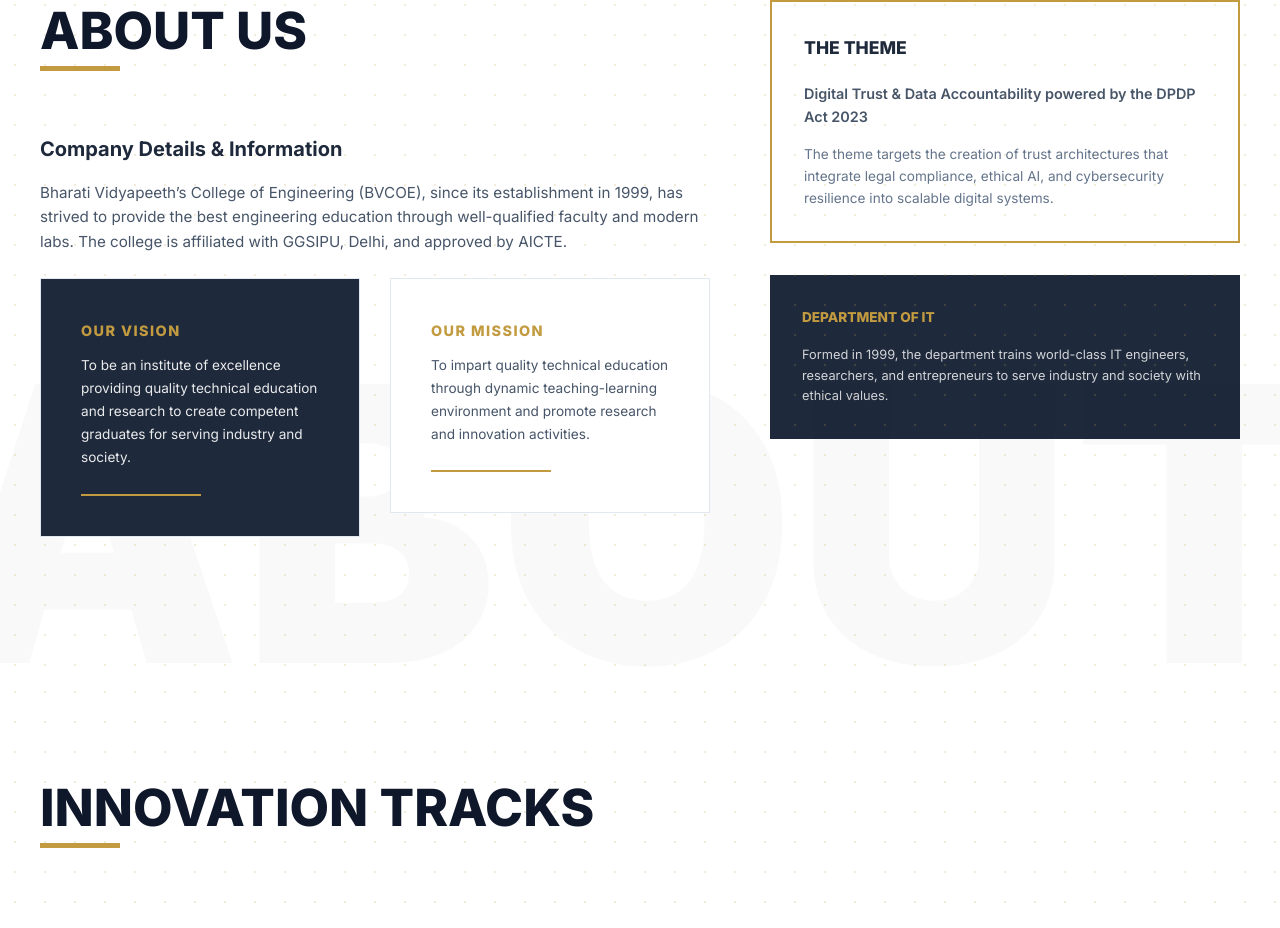
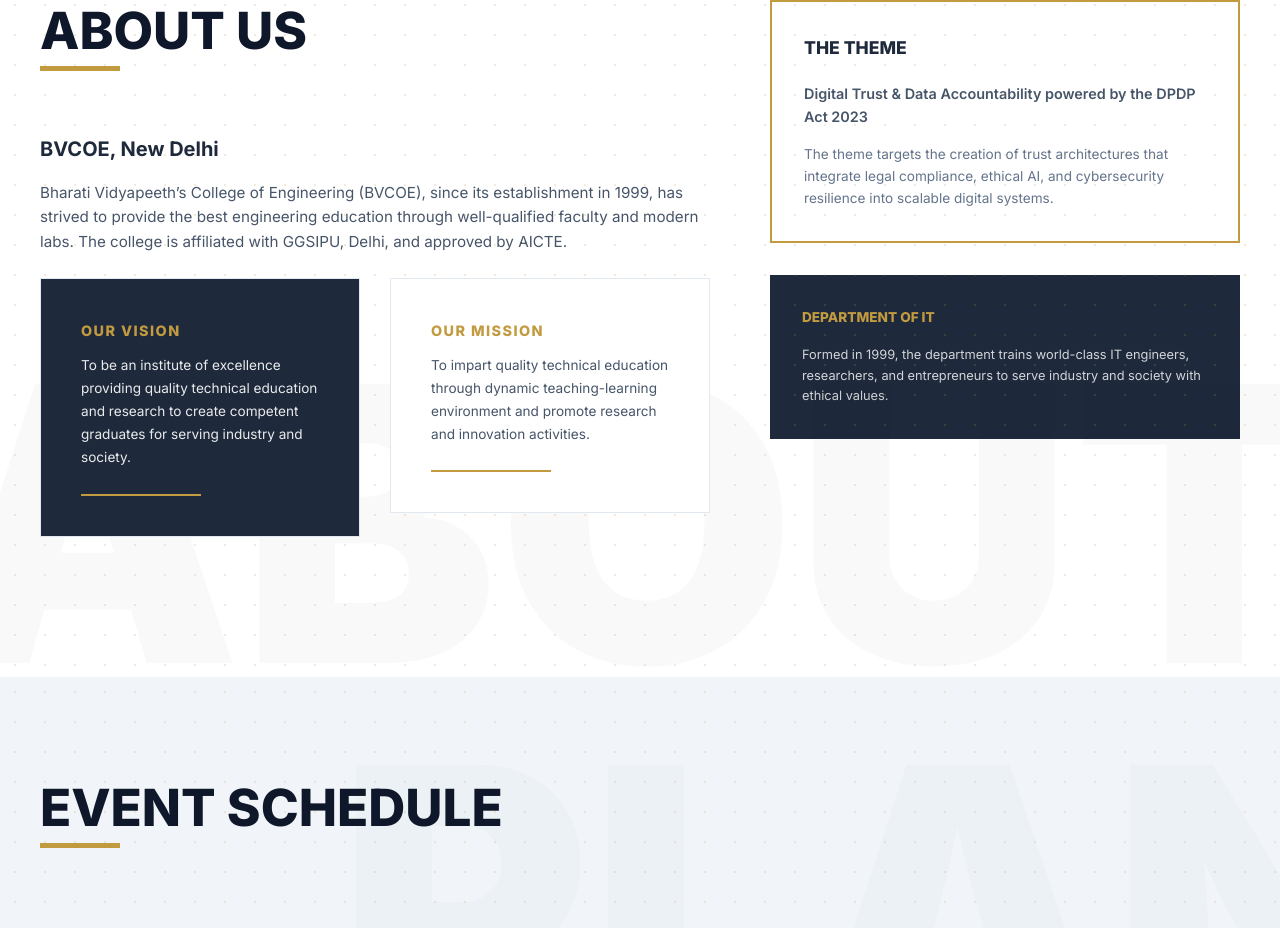
Before and after one commit to Shashankg27/IT-Hackathon, a Next.js app in the folder frontend/: page / in a window 1280 px wide. Shown: the part 900-1828 px from the top of the page. Built offline with nearby package versions, Linux system fonts and the light colour scheme.

Commit message:
UI updates

```diff
--- a/frontend/app/components/About.tsx
+++ b/frontend/app/components/About.tsx
@@ -16,7 +16,7 @@
             <div style={{ marginTop: 40 }}>
                <ScrollReveal delay={100}>
                  <h3 style={{ fontSize: '1.25rem', fontWeight: 700, color: '#1e293b', marginBottom: 16 }}>
-                    Company Details & Information
+                    BVCOE, New Delhi
                  </h3>
                </ScrollReveal>
                <ScrollReveal delay={200}>
--- a/frontend/app/components/Contact.tsx
+++ b/frontend/app/components/Contact.tsx
@@ -12,14 +12,14 @@
               </p>
 
               <div style={{ display: 'flex', flexDirection: 'column', gap: 32 }}>
-                 <div>
+                 {/* <div>
                     <h4 style={{ fontSize: '0.7rem', fontWeight: 800, color: '#c29b40', letterSpacing: '0.1em', marginBottom: 8 }}>EMAIL</h4>
                     <p style={{ fontSize: '1.1rem', fontWeight: 600, color: '#1e293b' }}>priyadarshi.prakhar@bharatividyapeeth.edu</p>
                  </div>
                  <div>
                     <h4 style={{ fontSize: '0.7rem', fontWeight: 800, color: '#c29b40', letterSpacing: '0.1em', marginBottom: 8 }}>PHONE</h4>
                     <p style={{ fontSize: '1.1rem', fontWeight: 600, color: '#1e293b' }}>+91 74283 96887</p>
-                 </div>
+                 </div> */}
                  <div>
                     <h4 style={{ fontSize: '0.7rem', fontWeight: 800, color: '#c29b40', letterSpacing: '0.1em', marginBottom: 8 }}>LOCATION</h4>
                     <p style={{ fontSize: '0.95rem', fontWeight: 600, color: '#1e293b' }}>
--- a/frontend/app/page.tsx
+++ b/frontend/app/page.tsx
@@ -16,7 +16,7 @@
       <Navbar />
       <Hero />
       <About />
-      <Tracks />
+      {/* <Tracks /> */}
       <EventStructure />
       <Prizes />
       <PastEvents />
```
